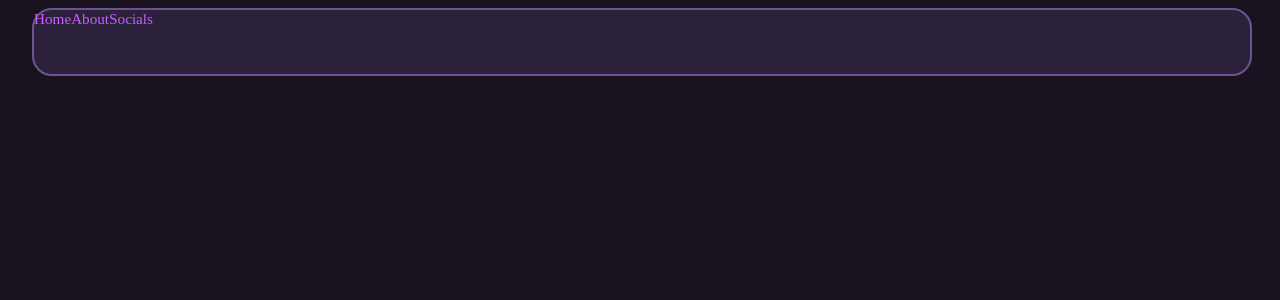
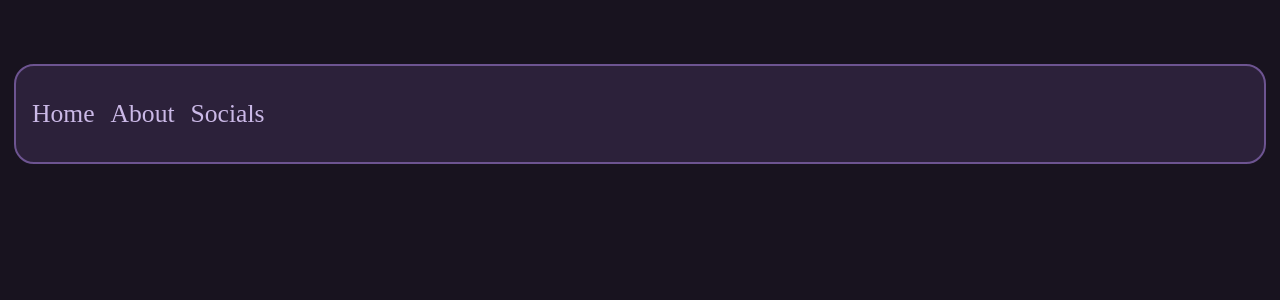
Before and after one commit to LegoLandon7/mydlSite, a React (Vite) app in the folder frontend/: page / in a window 1280 px wide. Shown: the top 300 px of the page. Built offline with nearby package versions, Linux system fonts and the light colour scheme.

Commit message:
finished the initial navbar

```diff
--- a/frontend/src/components/NavBar.scss
+++ b/frontend/src/components/NavBar.scss
@@ -1,12 +1,28 @@
 @use '../index.scss' as *;
 
 .navbar {
+    display: flex;
+    flex-direction: row;
+    align-items: center;
+
     position: absolute;
     width: $navbar-width;
     height: $navbar-height;
-    left: calc((100vw - $navbar-width) / 2); // center
+    top: $navbar-height;
 
     background: $background-strong;
     border: 2px solid $border-strong;
     border-radius: $radius-lg;
+
+    padding: $space-md $space-md;
+    gap: $space-md;
+
+    a {
+        font-size: $font-lg;
+        color: $text-secondary;
+        transition: color 0.2s ease;
+
+        &:hover { color: $accent-hover; }
+        .active { color: $accent-active; }
+    }
 }
--- a/frontend/src/index.scss
+++ b/frontend/src/index.scss
@@ -181,6 +181,7 @@ body {
   display: flex;
   flex-direction: column;
   justify-content: center;
+  align-items: center;
 
   gap: $space-sm;
   padding: $space-sm $space-lg;
--- a/frontend/src/index.tsx
+++ b/frontend/src/index.tsx
@@ -8,13 +8,16 @@ import NavBar from './components/NavBar.tsx';
 createRoot(document.getElementById('root')!).render(
   <StrictMode>
     <BrowserRouter>
-      <NavBar
+    <div className='main-content'>
+<NavBar
         links={[
           { name: "Home", link: "/" },
           { name: "About", link: "/about" },
           { name: "Socials", link: "/socials" }
         ]}
       />
+    </div>
+
     </BrowserRouter>
   </StrictMode>
 );
```
